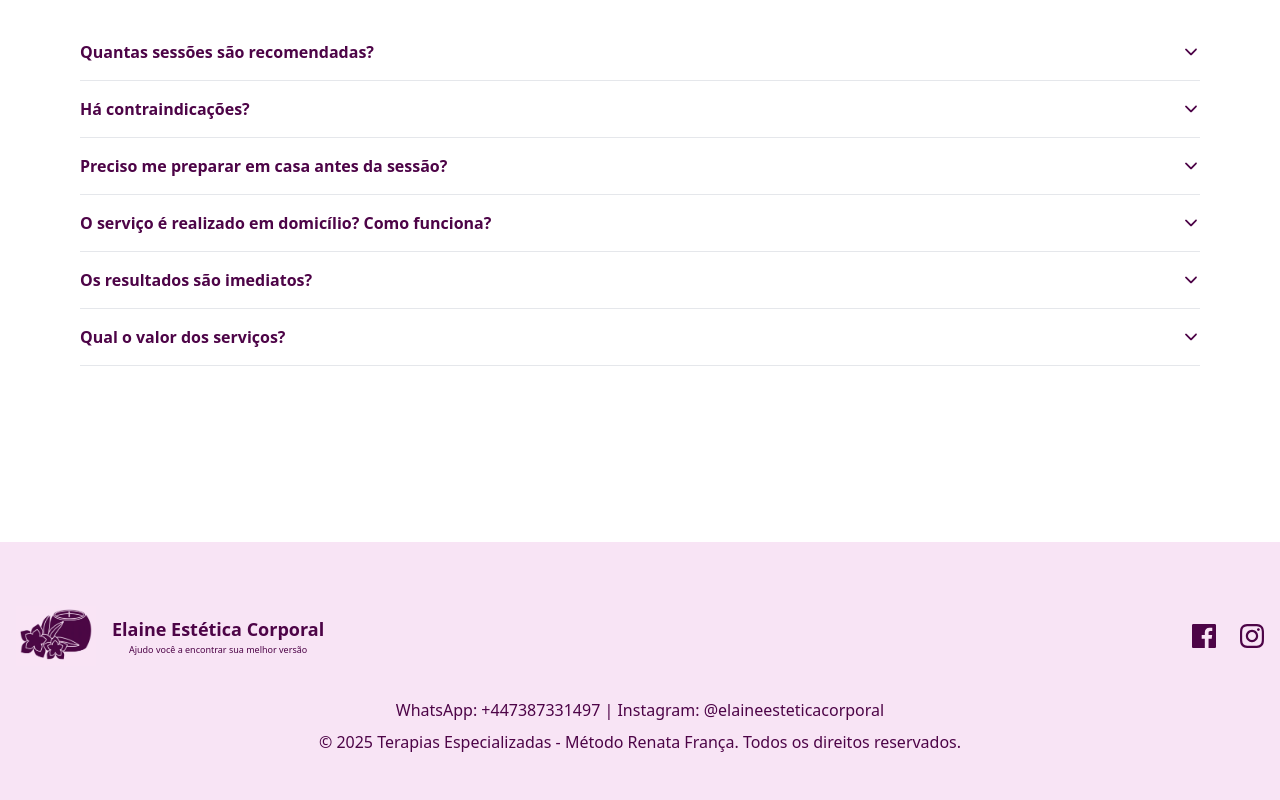
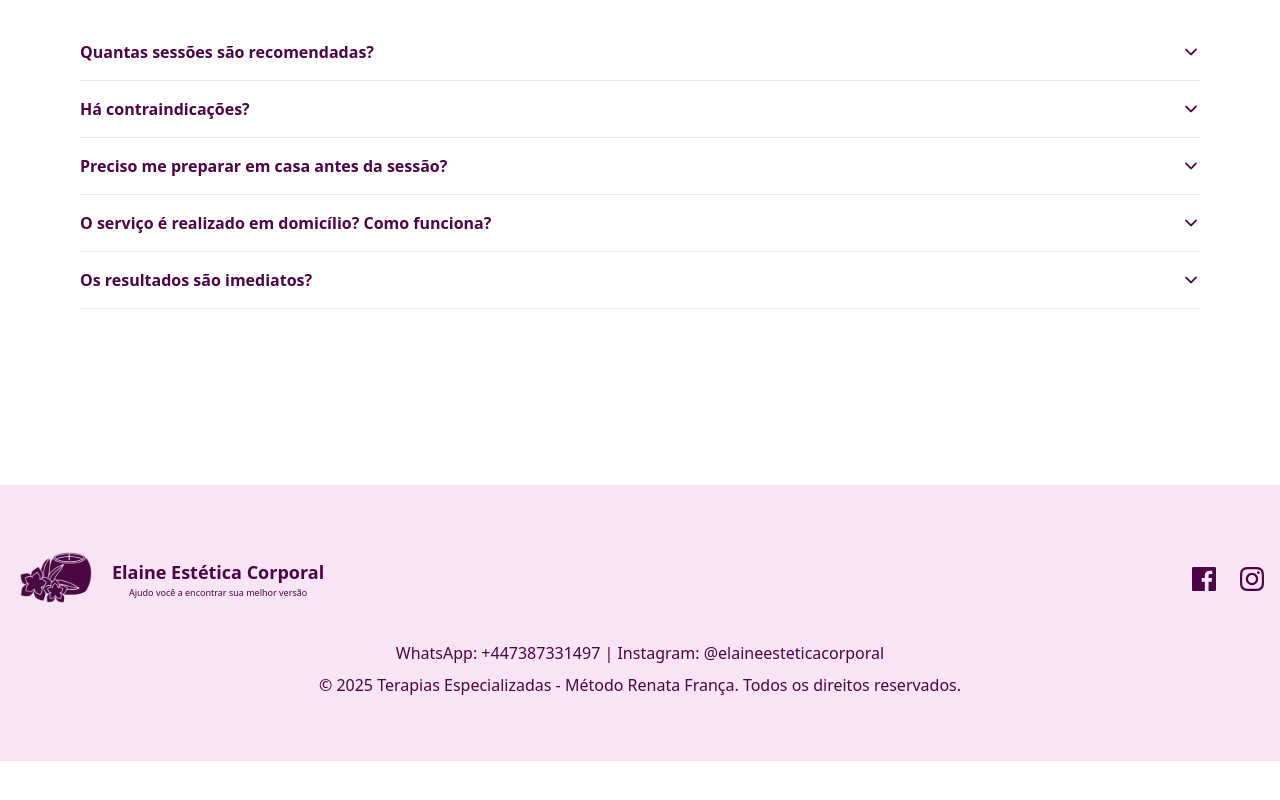
Before and after one commit to fabriciocunhauk/elaine-estetica-corporal, a Next.js app: page / in a window 1280 px wide. Shown: the part 5183-5983 px from the top of the page. After the commit the page ends 5944 px from the top, so only its background shows below. Built offline with nearby package versions, Linux system fonts and the light colour scheme.

Commit message:
removed 1 faq

```diff
--- a/app/components/FAQs.tsx
+++ b/app/components/FAQs.tsx
@@ -56,12 +56,6 @@ const faqSections = [
     title: "Os resultados são imediatos?",
     description:
       "Sim! Cada sessão traz melhorias perceptíveis — seja na redução do inchaço, no relaxamento muscular ou na suavidade da pele após depilação. Resultados contínuos dependem do protocolo e da frequência das sessões.",
-  },
-  {
-    id: 6,
-    title: "Qual o valor dos serviços?",
-    description:
-      "Os valores variam por serviço e duração. Por exemplo: drenagem facial custa R$150,00 e depilação biquíni R$35,00. Confira todos os preços na aba de “Serviços” ou entre em contato direto para tirar dúvidas.",
   },
 ];
 
```
